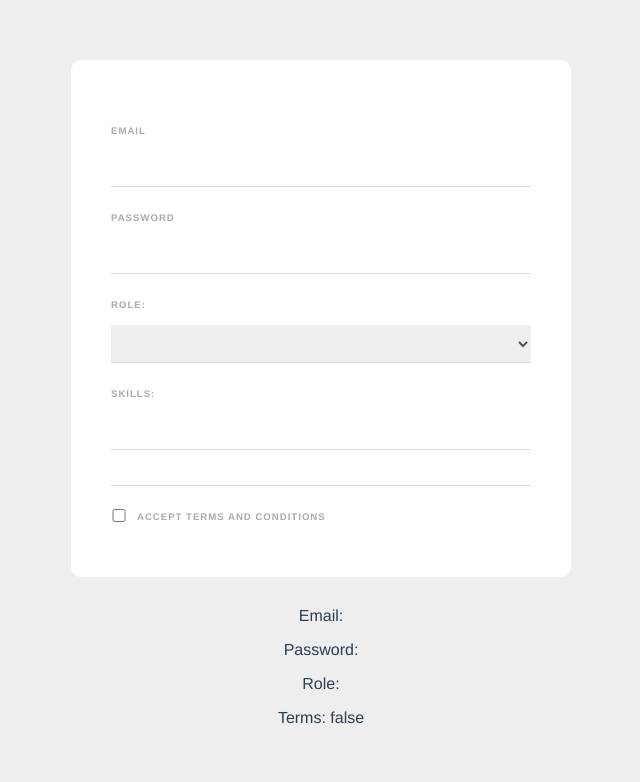
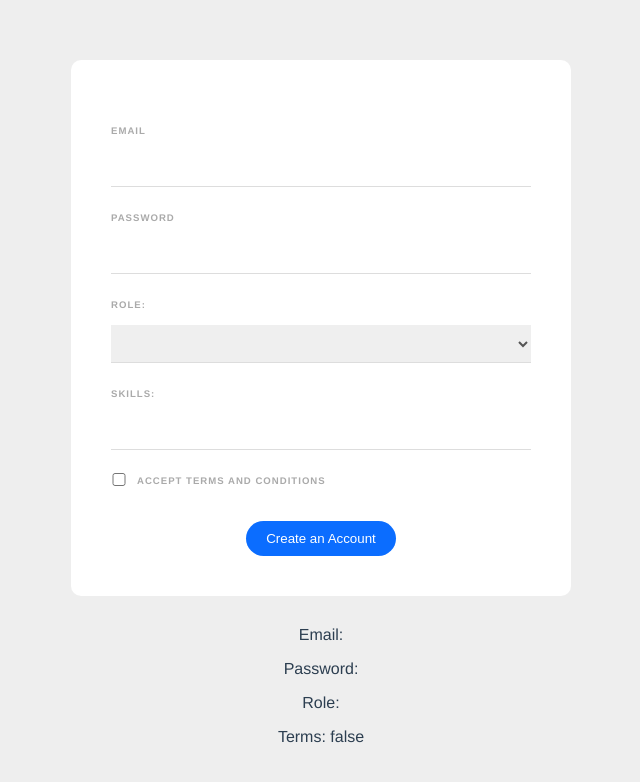
Before and after one commit to armullen/VueWebForm, a Vue app: page / in a window 1280 px wide. Shown: the top 782 px of the page, without its empty margins (319-959 px from the left). Built offline with nearby package versions, Linux system fonts and the light colour scheme.

Commit message:
working form

```diff
--- a/src/components/SignupForm.vue
+++ b/src/components/SignupForm.vue
@@ -1,10 +1,11 @@
 <template>
-    <form>
+    <form @submit.prevent="handleSubmit">
         <label>Email</label>
         <input type="email" required v-model="email">
 
         <label>Password</label>
         <input type="password" required v-model="password">
+        <div v-if="passwordError" class="error">{{ passwordError }}</div>
 
         <label>Role:</label>
         <select v-model="role">
@@ -17,12 +18,13 @@
         <div v-for="skill in skills" :key="skill" class="pill">
             <span @click="deleteSkill(skill)"> {{ skill }}</span>
         </div>
-            <input type="text" v-model="skill">
-
 
         <div class="terms">
             <input type="checkbox" v-model="terms" required>
             <label>Accept terms and conditions</label>
+        </div>
+        <div class="submit">
+            <button>Create an Account</button>
         </div>
 <!--
         <div>
@@ -59,7 +61,8 @@
                 terms: false,
                 // names: []
                 tempSkill: '',
-                skills: []
+                skills: [],
+                passwordError: ''
             }
         },
         methods:{
@@ -75,6 +78,18 @@
                     this.skills = this.skills.filter((item) => {
                         return skill !== item;
                     });
+            },
+            handleSubmit(){
+                this.passwordError = this.password.length > 5 ? '' : 'Password must be at least 6 characters';
+                if(!this.passwordError){
+                    alert('Form submitted successfully');
+                    // console.log(this.email, this.password, this.role, this.terms, this.skills)
+                    console.log('email: ', this.email)
+                    console.log('password: ', this.password)
+                    console.log('role: ', this.role)
+                    console.log('terms accepted: ', this.terms)
+                    console.log('skills: ', this.skills)
+                }
             }
         }
     }
@@ -126,5 +141,22 @@
     color: #777;
     cursor: pointer;
 }
+button{
+    background: #0b6dff;
+    border: 0;
+    padding: 10px 20px;
+    margin-top: 20px;
+    color: white;
+    border-radius: 20px;
+}
+.submit{
+    text-align: center;
+}
+.error{
+    color: red;
+    font-size: 0.8em;
+    margin-top: 10px;
+    text-align: center;
+}
 
 </style>
```
